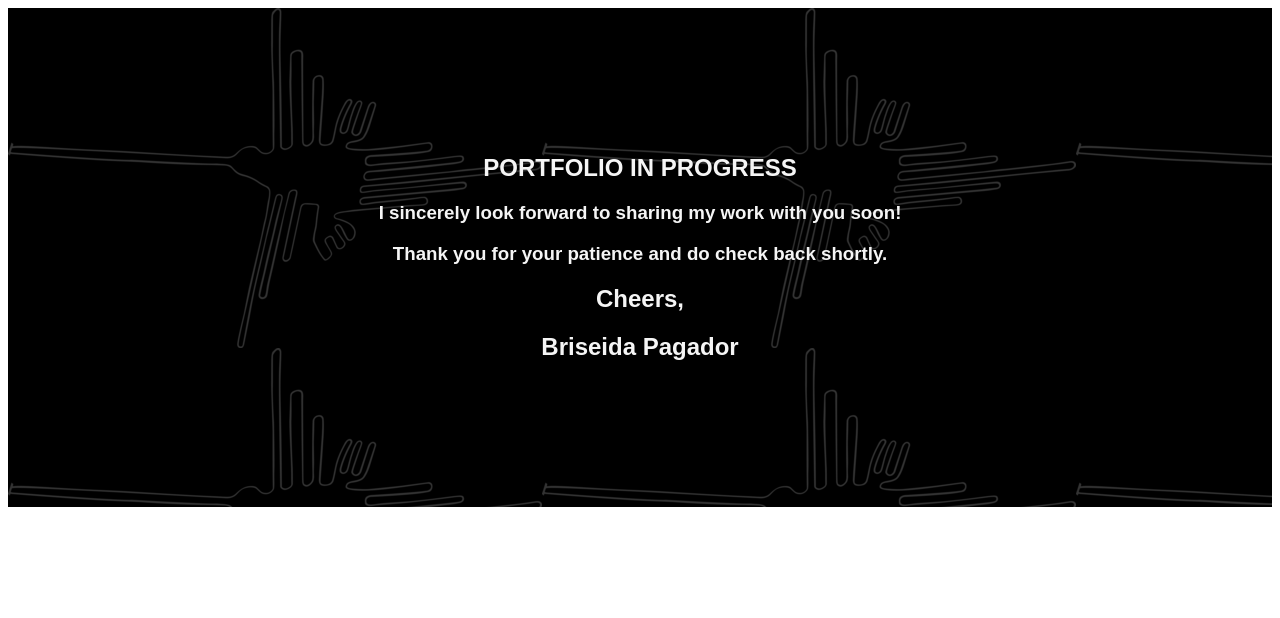
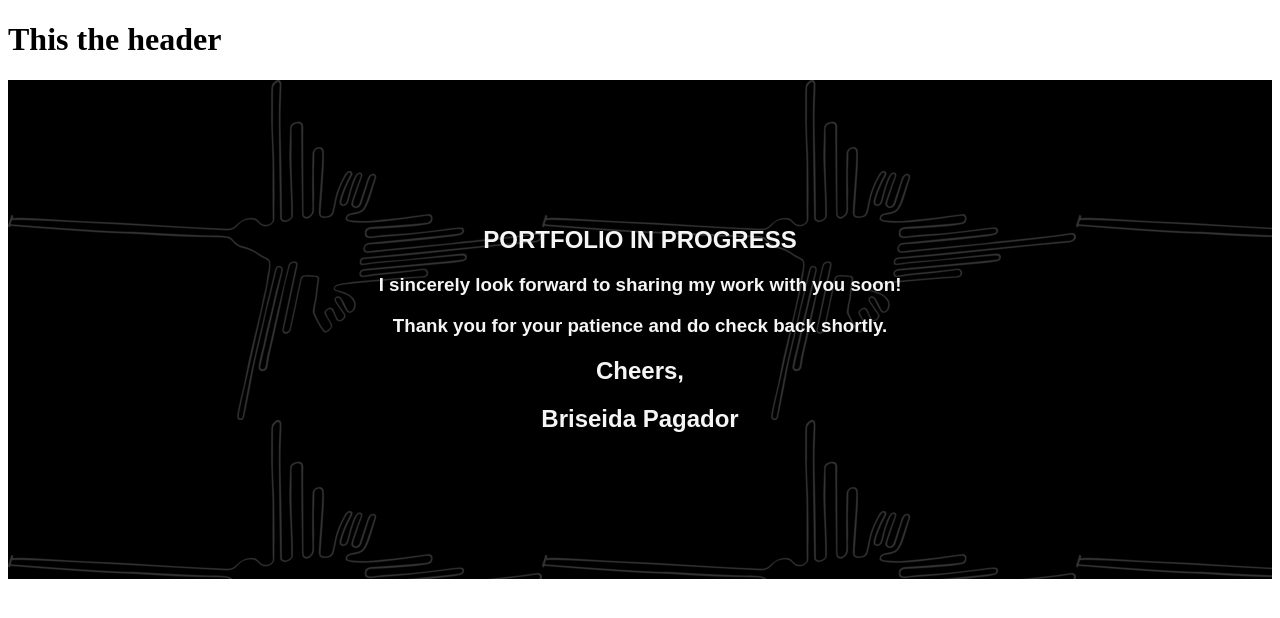
Before and after one commit to bpagador/portfolio, a React app: page / in a window 1280 px wide. Shown: the top 618 px of the page. Built offline with nearby package versions, Linux system fonts and the light colour scheme; a web font is replaced by a local one.

Commit message:
header component added and displaying

```diff
--- a/src/components/App/App.jsx
+++ b/src/components/App/App.jsx
@@ -1,6 +1,14 @@
 import React from 'react';
 import InProgress from '../sandbox/InProgress'
+import Header from '../header/Header';
 
 export default function App() {
-  return <InProgress />
+  return (
+    <>
+    <Header />
+    <InProgress />
+    </>
+
+  )
+
 }
--- /dev/null
+++ b/src/components/header/Header.jsx
@@ -0,0 +1,9 @@
+import React from 'react';
+
+export default function Header() {
+  return (
+    <div>
+      <h1>This the header</h1>
+    </div>
+  );
+}
```
